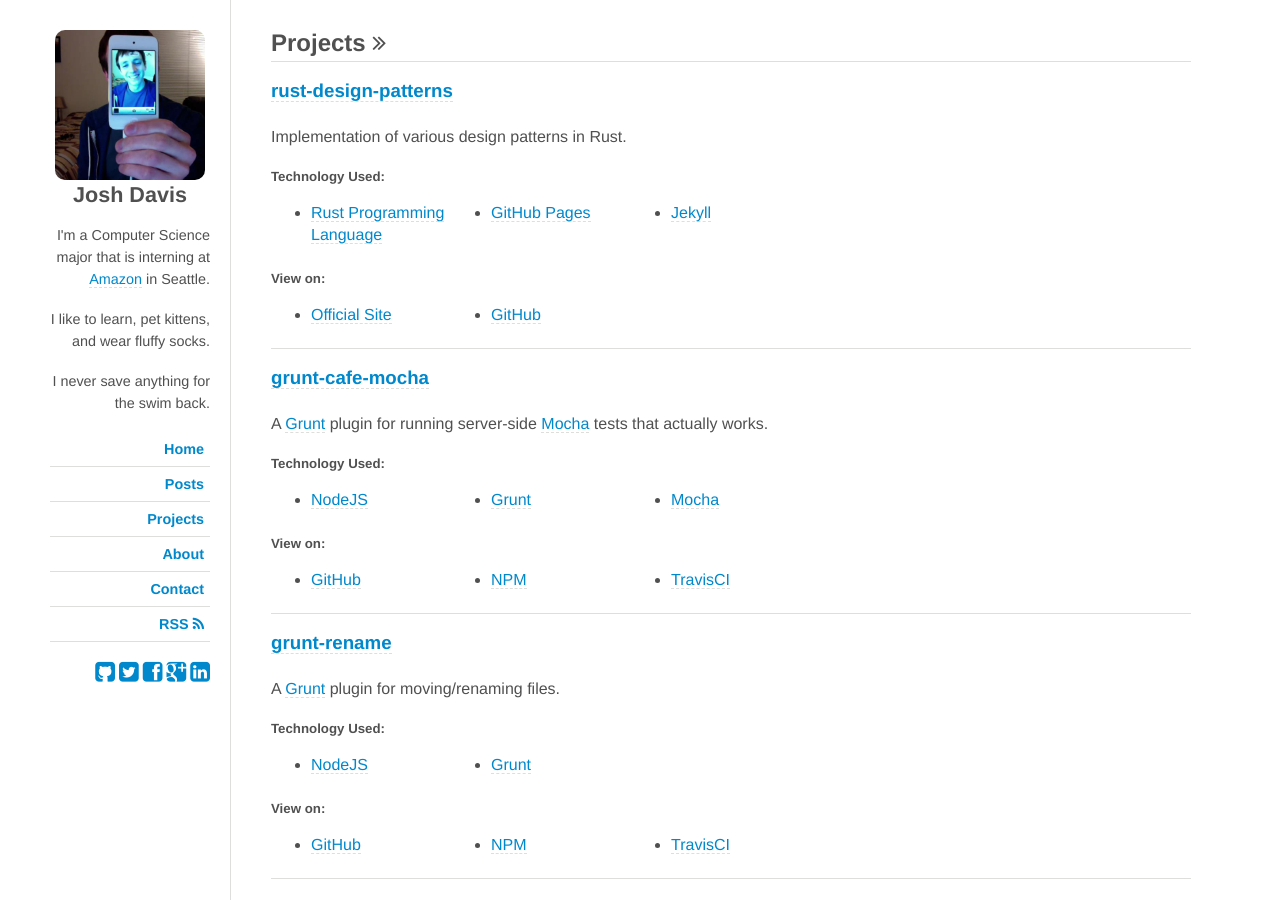
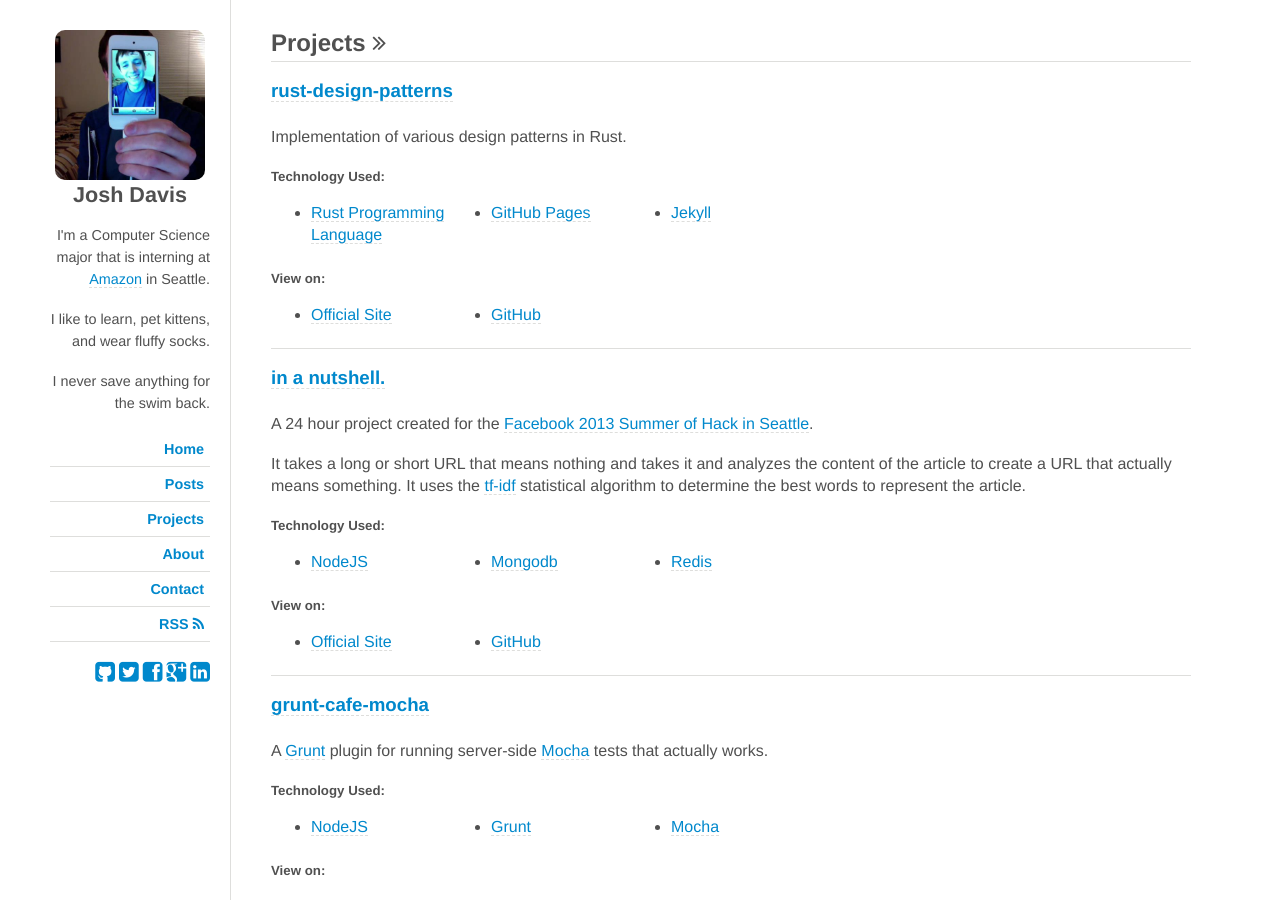
Before and after one commit to jdavis/jdavis.github.com, a Jekyll site: the page built from projects.html, in a window 1280 px wide and 900 px high. Built offline with Jekyll 4.4.1, drawn with Linux system fonts in a browser that asks for light colours; some web fonts are replaced; Markdown is read by kramdown in place of the engine named in the settings.

Commit message:
Add anut.sh project

```diff
--- a/projects.html
+++ b/projects.html
@@ -24,6 +24,32 @@
     <ul class="pretty">
         <li><a href="http://joshldavis.com/rust-design-patterns/">Official Site</a></li>
         <li><a title="GitHub" href="http://github.com/jdavis/rust-design-patterns">GitHub</a></li>
+    </ul>
+</div>
+
+<div class="project">
+    <h3><a href="http://anut.sh">in a nutshell.</a></h3>
+
+    <p>A 24 hour project created for the <a href="">Facebook 2013 Summer of Hack in Seattle</a>.</p>
+
+    <p>
+        It takes a long or short URL that means nothing and takes it and
+        analyzes the content of the article to create a URL that actually means
+        something. It uses the <a href="">tf-idf</a> statistical algorithm to
+        determine the best words to represent the article.
+    </p>
+
+    <h5 class="links">Technology Used:</h5>
+    <ul class="pretty">
+        <li><a title="NodeJS" href="http://nodejs.org">NodeJS</a></li>
+        <li><a title="Mongodb" href="http://www.mongodb.org/">Mongodb</a></li>
+        <li><a title="Redis" href="http://redis.io/">Redis</a></li>
+    </ul>
+
+    <h5 class="links">View on:</h5>
+    <ul class="pretty">
+        <li><a href="http://anut.sh">Official Site</a></li>
+        <li><a title="GitHub" href="http://github.com/zdwolfe/anut.sh">GitHub</a></li>
     </ul>
 </div>
 
```
